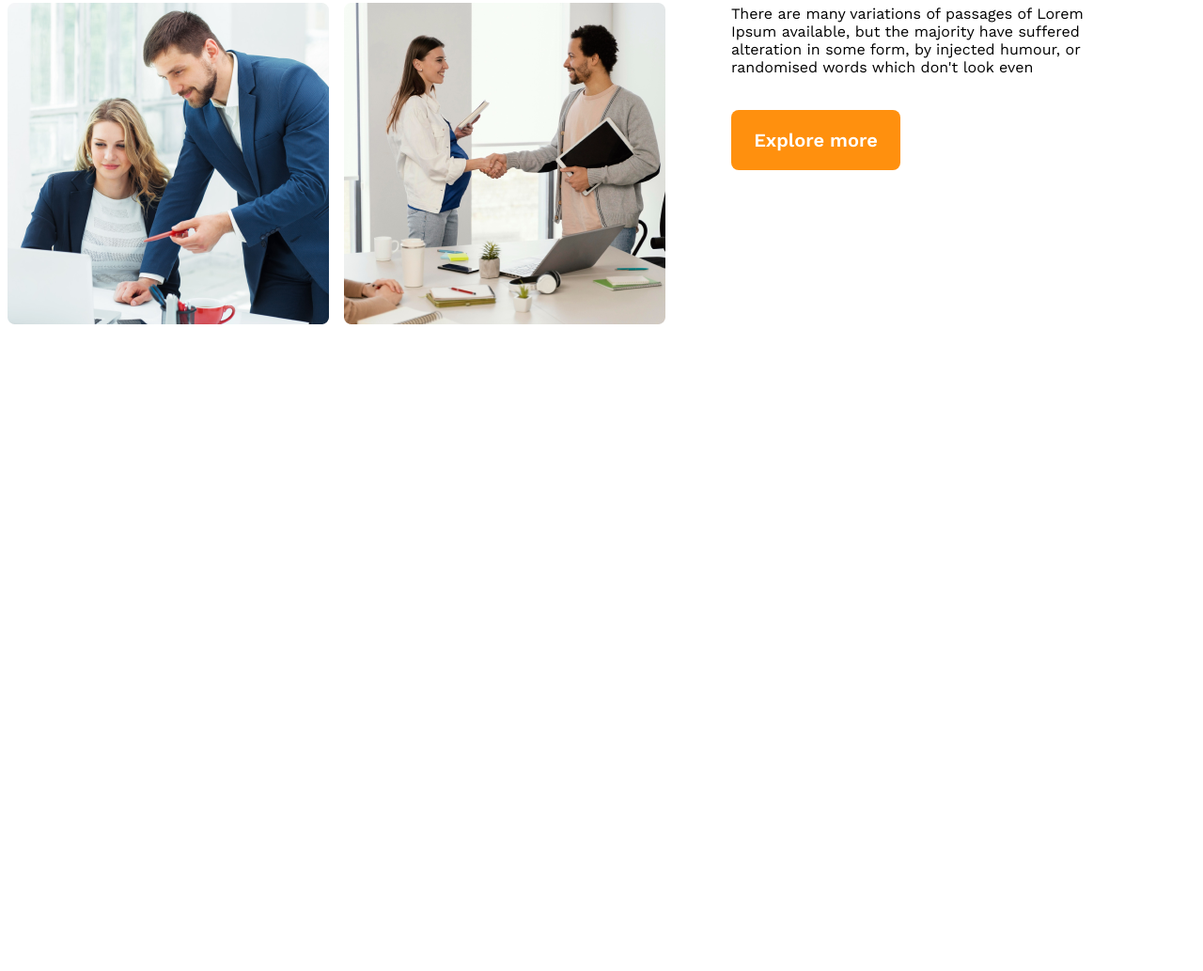
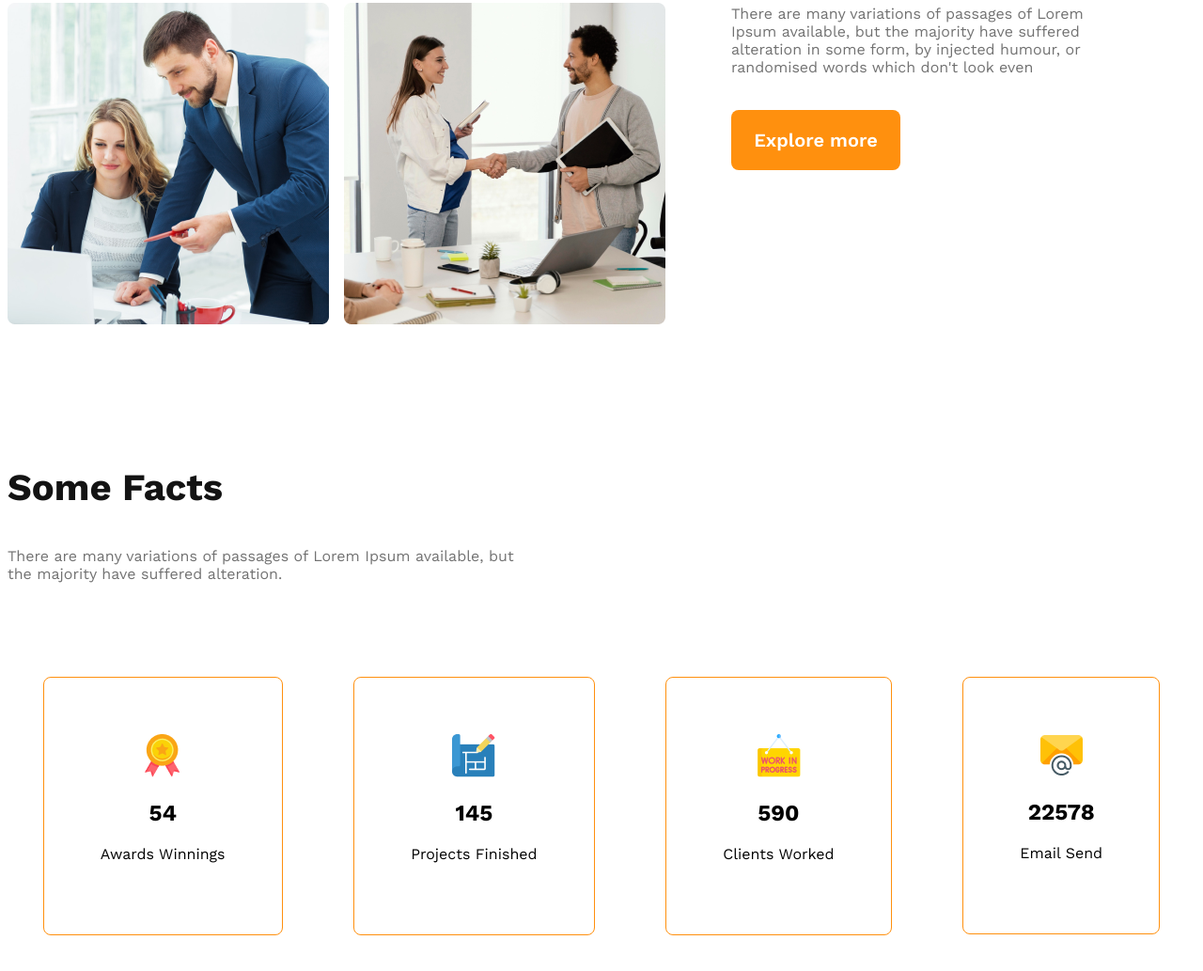
Before and after one commit to IrfanRahat/g3-architects-web, a plain HTML site: page index.html in a window 1280 px wide. Shown: the part 1775-2808 px from the top of the page at 94% size. Before the commit the page ends 2170 px from the top, so only its background shows below. Drawn offline with nearby package versions, Linux system fonts and the light colour scheme.

Commit message:
added facts section

```diff
--- a/index.html
+++ b/index.html
@@ -44,13 +44,46 @@
                 </div>
                 <div class="teams-content">
                     <h3 class="teams-title">Quick list of Our <br> Features</h3>
-                    <p class="teams-des">There are many variations of passages of Lorem Ipsum available, but the
+                    <p class="teams-des section-des">There are many variations of passages of Lorem Ipsum available, but the
                         majority have suffered alteration in some form, by injected humour, or randomised words which
                         don't look even</p>
                     <button class="btn-primary">Explore more</button>
                 </div>
             </div>
         </section>
+        <!-- features section -->
+        <section>
+
+        </section>
+        <!-- some facts section -->
+        <section class="facts">
+            <h3 class="section-title">Some Facts</h3>
+            <p class="section-des">There are many variations of passages of Lorem Ipsum available, but <br> the majority have suffered
+                alteration.</p>
+                <div class="facts-card-container">
+                    <div class="card">
+                        <img src="./images/icons/ribon.png" alt="">
+                        <h2 class="card-stats">54</h2>
+                        <p class="card-title">Awards Winnings</p>
+                    </div>
+                    <div class="card">
+                        <img src="./images/icons/projects.png" alt="">
+                        <h2 class="card-stats">145</h2>
+                        <p class="card-title">Projects Finished</p>
+                    </div>
+                    <div class="card">
+                        <img src="./images/icons/customers.png" alt="">
+                        <h2 class="card-stats">590</h2>
+                        <p class="card-title">Clients Worked</p>
+                    </div>
+                    <div class="card">
+                        <img src="./images/icons/email.png" alt="">
+                        <h2 class="card-stats">22578</h2>
+                        <p class="card-title">Email Send</p>
+                    </div>
+                </div>
+        </section>
+
     </main>
     <footer>
 
--- a/style.css
+++ b/style.css
@@ -1,28 +1,37 @@
-/* *{ padding: 0px;
-    margin: 0px; */
-/* width: 1920px; */
-/* height: 4760px; */
-   *{ font-family: 'Work Sans', sans-serif;
+* {
+    font-family: 'Work Sans', sans-serif;
 }
-header{
+
+/* shared css style */
+.section-des {
+    color: #727272;
+    font-size: 1rem;
+    font-weight: 400;
+}
+.section-title {
+    color: #131313;
+    font-size: 2.5rem;
+    font-weight: 700;
+}
+header {
     background: rgba(255, 144, 14, 0.10);
     padding: 20px 240px;
 }
-nav{
+nav {
     display: flex;
     justify-content: space-between;
     align-items: center;
 }
-.nav-title{
+.nav-title {
     font-size: 2rem;
     font-weight: 700;
     color: black;
     text-align: center;
 }
-nav > ul{
+nav>ul {
     display: flex;
 }
-nav li{
+nav li {
     list-style: none;
     margin-right: 30px;
 
@@ -30,30 +39,30 @@ text-align: center;
     font-size: 18px;
     font-weight: 500;
 }
-nav li a{
+nav li a {
     text-decoration: none;
-    color:#424242;
+    color: #424242;
 }
-.banner-content{
+.banner-content {
     text-align: center;
     max-width: 860px;
     margin: 0px auto;
     padding-top: 80px;
     padding-bottom: 50px;
 }
-.banner-title{
+.banner-title {
     text-align: center;
     font-size: 64px;
     font-weight: 700;
 }
-.banner-para{
-    color:#727272;
+.banner-para {
+    color: #727272;
     text-align: center;
     font-size: 16px;
     font-weight: 400;
     padding-bottom: 30px;
 }
-.btn-primary{
+.btn-primary {
     width: 180px;
     height: 64px;
     border: none;
@@ -65,75 +74,105 @@ font-size: 20px;
     font-weight: 600;
     cursor: pointer;
 }
-.banner-content img{
+.banner-content img {
     width: 100%;
 }
-main{
+main {
     max-width: 1440px;
     margin: 50px auto;
 }
-.teams-container{
+.teams-container {
     display: flex;
     align-items: center;
 }
-.teams-content{
+.teams-content {
     padding: 0px 70px;
 }
-
-.teams-title{
+.teams-title {
     font-size: 2.8rem;
     font-weight: 700;
     color: #727272;
 }
-.teams-des{
+.teams-des {
     padding-bottom: 20px;
 }
-.teams-img{
+.teams-img {
     display: grid;
     grid-template-columns: repeat(2, 1fr);
     gap: 1rem;
 }
+.facts {
+    margin-top: 150px;
+}
+.facts-card-container {
+    display: flex;
+    justify-content: space-around;
+    align-items: center;
+    text-align: center;
+    margin-top: 100px;
+}
+.card {
+    border-radius: 8px;
+    border: 1px solid #FF900E;
+    padding: 60px 60px;
+}
+
+
+
 
 
 
 /* responsive media */
-@media  screen and (max-width:576px) {
-    header{
+@media screen and (max-width:576px) {
+    header {
         padding: 0px;
     }
+
     nav,
-    .teams-container{
+    .teams-container {
         flex-direction: column;
         align-items: normal;
     }
-    .teams-img{
+
+    .teams-img {
         grid-template-columns: 1fr;
     }
-    .banner-content{
+
+    .banner-content {
         margin-top: -100px;
     }
-    .banner-content, img{
+
+    .banner-content,
+    img {
         width: 100%;
     }
 }
-@media screen and (min-width:576px) and (max-width:960px){
-    header{
+
+@media screen and (min-width:576px) and (max-width:960px) {
+    header {
         padding: 0px 20px;
     }
-    nav, .teams-container{
+
+    nav,
+    .teams-container {
         flex-direction: column;
         align-items: normal;
     }
-    .teams-container{
+
+    .teams-container {
         margin: 0px 50px;
     }
-    .banner-content{
+
+    .banner-content {
         margin-top: -100px;
     }
-    .banner-content, img{
+
+    .banner-content,
+    img {
         width: 100%;
     }
-    nav > ul{
+
+    nav>ul {
         justify-content: center;
     }
 }
```
Lines whose indentation alone changed are shown as unchanged.
